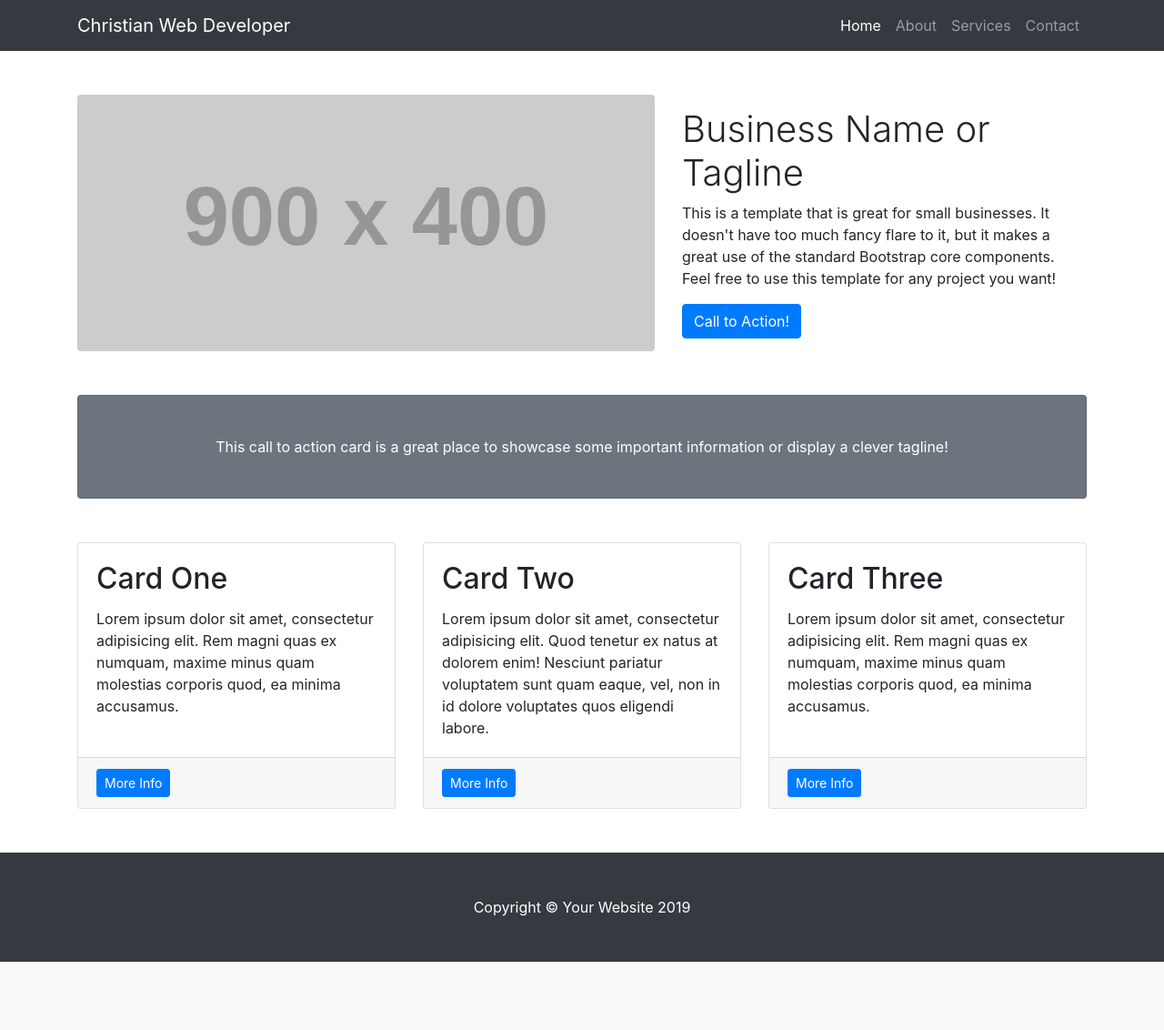
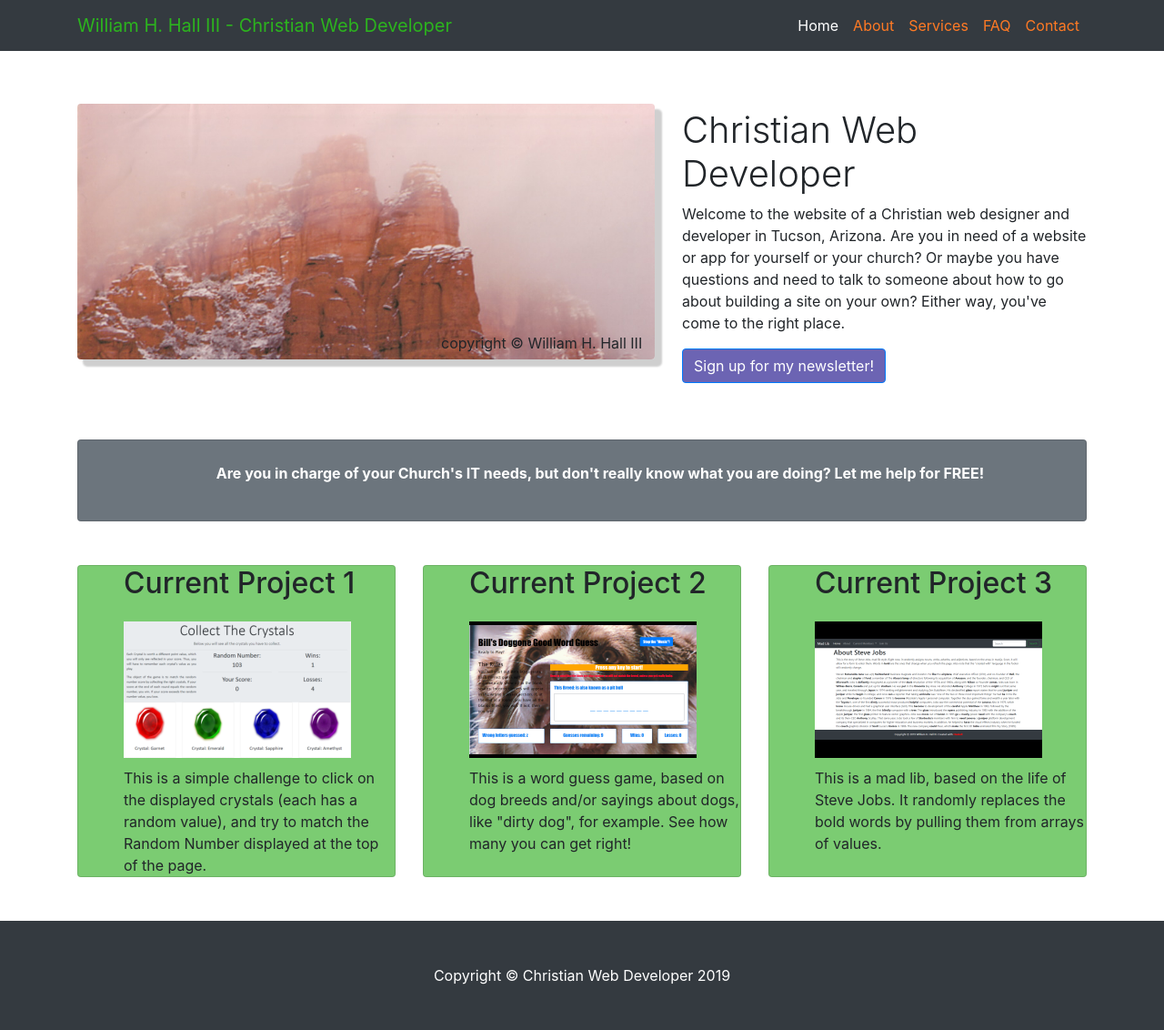
Before and after one commit to flyboy85749/Christian-Web-Developer, a PHP site: page / in a window 1280 px wide. Shown: the whole page at 91% size. Before the commit the page ends 1057 px from the top, so only its background shows below. Run offline with PHP 8.4, Linux system fonts and the light colour scheme; grey boxes labelled with a size stand in for pictures from a placeholder-image service; some libraries are stand-ins or nearby versions.

Commit message:
working on css and faq page

```diff
--- a/css/main.css
+++ b/css/main.css
@@ -1,9 +1,64 @@
+/* color scheme for site
+#6C64B3 - purple -
+#FF7A24 orange- links
+#B1A8FF - light blue
+#7BCC72 - light green
+#2CB31E - dark green - title*/
+
 #main {
     margin: 0 auto;
 }
 
+.nav-link {
+    color: #6C64B3;
+}
+
+.call {
+    color: #FFF;
+    font-size: 16px;
+    font-weight: bold;
+}
+
+
+.text-white {
+    padding: 10px;
+}
+.faq  {
+    font-size: 38px;
+}
+
+.card {
+    background: #7BCC72;
+    padding-left: 50px;
+
+}
+
+.card-body {
+    padding: 0px;
+}
+
+
+.paren {
+    font-size: 18px;
+}
+
+.btn-primary {
+    background: #6C64B3;
+}
+
+.btn-primary:hover {
+    background: #B1A8FF;
+}
+
+img {
+    margin: 10px 5px 10px 0px;
+}
+
+
+
 .footer {
     color: white;
+
 }
 
 .img-fluid {
--- a/index.html
+++ b/index.html
@@ -4,6 +4,19 @@
 <head>
 
   <title>Christian Web Developer - Home</title>
+  <meta name="viewport" content="width=device-width, initial-scale=1, shrink-to-fit=no">
+  <meta name="title" content="Christian Web Developer">
+  <meta name="description"
+    content="The website of William H. Hall III, christian web developer. Offering web design and development services at very reasonable and affordable prices.">
+  <meta name="keywords"
+    content="web design, web development, christian, tucson, az, SEO, christian web developers, application development,
+    mobile friendly, cutting edge design, consulting services, database management, web, websites,
+    full stack developer,church website design, christian website design, christian web hosting, church web developer,
+    church web designer, affordable church websites, christian domains">
+  <meta name="robots" content="index, follow">
+  <meta http-equiv="Content-Type" content="text/html; charset=utf-8">
+  <meta name="language" content="English">
+  <meta name="author" content="William H. Hall III">
   <link rel="stylesheet" type="text/css" href="css/reset.css">
   <!-- Bootstrap core CSS -->
   <link href="vendor/bootstrap/css/bootstrap.min.css" rel="stylesheet">
@@ -25,16 +38,19 @@
       </button>
       <div class="collapse navbar-collapse" id="navbarResponsive">
         <ul class="navbar-nav ml-auto">
-          <li class="nav-item active">
-            <a class="nav-link" href="index.html">Home
+          <li class="nav-item active current">
+            <a class="nav-link current" href="index.html">Home
               <span class="sr-only">(current)</span>
             </a>
           </li>
-          <li class="nav-item">
+          <li class="nav-item ">
             <a class="nav-link" href="about.html">About</a>
           </li>
           <li class="nav-item">
             <a class="nav-link" href="services.html">Services</a>
+          </li>
+          <li class="nav-item">
+            <a class="nav-link" href="faq.html">FAQ</a>
           </li>
           <li class="nav-item">
             <a class="nav-link" href="contact.html">Contact</a>
@@ -56,9 +72,10 @@
       <!-- /.col-lg-8 -->
       <div class="col-lg-5">
         <h1 class="font-weight-light">Christian Web Developer</h1>
-        <p>Welcome to the website of a Christian web developer. What does it mean to
-          you that I am a Christian? If you are a fellow Christian, it means that you are in
-          good hands for all your web development needs.
+        <p>
+          Welcome to the website of a Christian web designer and developer in Tucson, Arizona. Are you in need of a website or
+          app for yourself or your church? Or maybe you have questions and need to talk to someone about how to go about
+          building a site on your own? Either way, you've come to the right place.
         </p>
         <a class="btn btn-primary" href="#">Sign up for my newsletter!</a>
       </div>
@@ -68,8 +85,8 @@
 
     <!-- Call to Action Well -->
     <div class="card text-white bg-secondary my-5 py-4 text-center">
-      <div class="card-body">
-        <p class="text-white m-0">Are you in charge of your Church's IT needs, but don't really know what you are doing?
+      <div class="card-body call">
+        <p class="call">Are you in charge of your Church's IT needs, but don't really know what you are doing?
           Let me help for FREE!</p>
       </div>
     </div>
--- a/index.php
+++ /dev/null
@@ -1,135 +0,0 @@
-<!DOCTYPE html>
-<html lang="en">
-
-<head>
-
-  <meta charset="utf-8">
-  <meta name="viewport" content="width=device-width, initial-scale=1, shrink-to-fit=no">
-  <meta name="description" content="">
-  <meta name="author" content="">
-
-  <title>Christian Web Developer - Home</title>
-
-  <!-- Bootstrap core CSS -->
-  <link href="vendor/bootstrap/css/bootstrap.min.css" rel="stylesheet">
-
-  <!-- Custom styles for this template -->
-  <link href="css/small-business.css" rel="stylesheet">
-
-</head>
-
-<body>
-
-  <!-- Navigation -->
-  <nav class="navbar navbar-expand-lg navbar-dark bg-dark fixed-top">
-    <div class="container">
-      <a class="navbar-brand" href="#">Christian Web Developer</a>
-      <button class="navbar-toggler" type="button" data-toggle="collapse" data-target="#navbarResponsive" aria-controls="navbarResponsive" aria-expanded="false" aria-label="Toggle navigation">
-        <span class="navbar-toggler-icon"></span>
-      </button>
-      <div class="collapse navbar-collapse" id="navbarResponsive">
-        <ul class="navbar-nav ml-auto">
-          <li class="nav-item active">
-            <a class="nav-link" href="index.html">Home
-              <span class="sr-only">(current)</span>
-            </a>
-          </li>
-          <li class="nav-item">
-            <a class="nav-link" href="about.html">About</a>
-          </li>
-          <li class="nav-item">
-            <a class="nav-link" href="services.html">Services</a>
-          </li>
-          <li class="nav-item">
-            <a class="nav-link" href="contact.html">Contact</a>
-          </li>
-        </ul>
-      </div>
-    </div>
-  </nav>
-
-  <!-- Page Content -->
-  <div class="container">
-
-    <!-- Heading Row -->
-    <div class="row align-items-center my-5">
-      <div class="col-lg-7">
-        <img class="img-fluid rounded mb-4 mb-lg-0" src="http://placehold.it/900x400" alt="">
-      </div>
-      <!-- /.col-lg-8 -->
-      <div class="col-lg-5">
-        <h1 class="font-weight-light">Business Name or Tagline</h1>
-        <p>This is a template that is great for small businesses. It doesn't have too much fancy flare to it, but it makes a great use of the standard Bootstrap core components. Feel free to use this template for any project you want!</p>
-        <a class="btn btn-primary" href="#">Call to Action!</a>
-      </div>
-      <!-- /.col-md-4 -->
-    </div>
-    <!-- /.row -->
-
-    <!-- Call to Action Well -->
-    <div class="card text-white bg-secondary my-5 py-4 text-center">
-      <div class="card-body">
-        <p class="text-white m-0">This call to action card is a great place to showcase some important information or display a clever tagline!</p>
-      </div>
-    </div>
-
-    <!-- Content Row -->
-    <div class="row">
-      <div class="col-md-4 mb-5">
-        <div class="card h-100">
-          <div class="card-body">
-            <h2 class="card-title">Card One</h2>
-            <p class="card-text">Lorem ipsum dolor sit amet, consectetur adipisicing elit. Rem magni quas ex numquam, maxime minus quam molestias corporis quod, ea minima accusamus.</p>
-          </div>
-          <div class="card-footer">
-            <a href="#" class="btn btn-primary btn-sm">More Info</a>
-          </div>
-        </div>
-      </div>
-      <!-- /.col-md-4 -->
-      <div class="col-md-4 mb-5">
-        <div class="card h-100">
-          <div class="card-body">
-            <h2 class="card-title">Card Two</h2>
-            <p class="card-text">Lorem ipsum dolor sit amet, consectetur adipisicing elit. Quod tenetur ex natus at dolorem enim! Nesciunt pariatur voluptatem sunt quam eaque, vel, non in id dolore voluptates quos eligendi labore.</p>
-          </div>
-          <div class="card-footer">
-            <a href="#" class="btn btn-primary btn-sm">More Info</a>
-          </div>
-        </div>
-      </div>
-      <!-- /.col-md-4 -->
-      <div class="col-md-4 mb-5">
-        <div class="card h-100">
-          <div class="card-body">
-            <h2 class="card-title">Card Three</h2>
-            <p class="card-text">Lorem ipsum dolor sit amet, consectetur adipisicing elit. Rem magni quas ex numquam, maxime minus quam molestias corporis quod, ea minima accusamus.</p>
-          </div>
-          <div class="card-footer">
-            <a href="#" class="btn btn-primary btn-sm">More Info</a>
-          </div>
-        </div>
-      </div>
-      <!-- /.col-md-4 -->
-
-    </div>
-    <!-- /.row -->
-
-  </div>
-  <!-- /.container -->
-
-  <!-- Footer -->
-  <footer class="py-5 bg-dark">
-    <div class="container">
-      <p class="m-0 text-center text-white">Copyright &copy; Your Website 2019</p>
-    </div>
-    <!-- /.container -->
-  </footer>
-
-  <!-- Bootstrap core JavaScript -->
-  <script src="vendor/jquery/jquery.min.js"></script>
-  <script src="vendor/bootstrap/js/bootstrap.bundle.min.js"></script>
-
-</body>
-
-</html>
--- a/javascript/main.js
+++ b/javascript/main.js
@@ -3,18 +3,37 @@
 ///////////         VARIABLE ASSIGNMENTS        ///////////////
 ///////////                                     //////////////
 //////////////////////////////////////////////////////////////
-var meta = `<meta name="viewport" content="width=device-width, initial-scale=1, shrink-to-fit=no">
+const meta = `<meta name="viewport" content="width=device-width, initial-scale=1, shrink-to-fit=no">
 <meta name="title" content="Christian Web Developer">
 <meta name="description"
   content="The website of William H. Hall III, christian web developer. Offering web design and development services at very reasonable and affordable prices.">
 <meta name="keywords"
-  content="web design, web development, christian, tucson, az, SEO, christian web developers, application development, mobile friendly, cutting edge design, consulting services, database management, web, websites, full stack developer">
+  content="web design, web development, christian, tucson, az, SEO, christian web developers, application development,
+  mobile friendly, cutting edge design, consulting services, database management, web, websites,
+  full stack developer,church website design, christian website design, christian web hosting, church web developer,
+  church web designer, affordable church websites, christian domains,">
 <meta name="robots" content="index, follow">
 <meta http-equiv="Content-Type" content="text/html; charset=utf-8">
 <meta name="language" content="English">
 <meta name="author" content="William H. Hall III">`;
 
+const questions = ["Can I build my own website?", "Where should I buy my domain?", "How much does a domain name cost?", "How much does hosting cost?", "What about those website builders, like Wix or Godaddy?", "Can you recommend a hosting company?", "I have a domain name, but how do I use it?"]
 
+const answers = ["Absolutely. If you have basic HTML and CSS knowledge, go for it. If not, <a href='contact.html'>contact me</a>.", " I have a good list of them in <a href='newsletter.html'>my newsletter</a>, or check out a <a href='https://hostingfacts.com/domain-registrars/'>top ten list</a>.", "Domain name costs vary, but generally should be under $20 per year.", "Hosting costs also vary, depending on what services you need.", "Website builders are okay, if you understand what you're doing.", "Find one that meets your specific hosting needs, whatever they are.", "You need to have your website files uploaded to the domain name." ]
+
+
+questions.forEach(element => {
+    // want to create a links for all of them
+    // console.log(questions);
+    $(".questions").html(`${questions.join("<br><hr><br>")}`)
+
+});
+
+answers.forEach(element => {
+  // want to create a links for all of them
+  $(".answers").html(`${answers.join("<br><hr><br>")}`)
+
+});
 
 
 
@@ -50,13 +69,9 @@ var meta = `<meta name="viewport" content="width=device-width, initial-scale=1,
 ///////////                                     //////////////
 //////////////////////////////////////////////////////////////
 
-$(".navbar-brand").text("William H. Hall III - Christian Web Developer");
+$(".navbar-brand").text("William H. Hall III - Christian Web Developer").css("color", "#2CB31E");
+// $(".navbar-brand").css("color", "#2CB31E");
 $(".font-weight-light").addClass("business-name");
-// $("head").html(meta);
-// $(".business-name").text("Christian Web Developer");
-// $(".text-white").addClass("action-call");
-// $(".action-call").text("Churches, get your FREE* website now! Limited time only!");
-// $(".navbar-nav").append(`<li class="nav-item">
-// <a class="nav-link" href="services.html">Testimony</a>
-// </li>`)
-// $(".image-fluid").html(`<img src="assets/images/collect_crystals.png">`);
+$(".nav-link").css("color", "#FF7A24");
+$(".current").css("color","#FFF");
+$(".questions").css("font-weight","bold");
```
Also changed, not shown: about.html (+11 -5 lines), contact.html (+9 -3 lines), faq.html (added, +141 -0 lines), services.html (+9 -3 lines), images/doggone.png, images/mad_lib.png.
